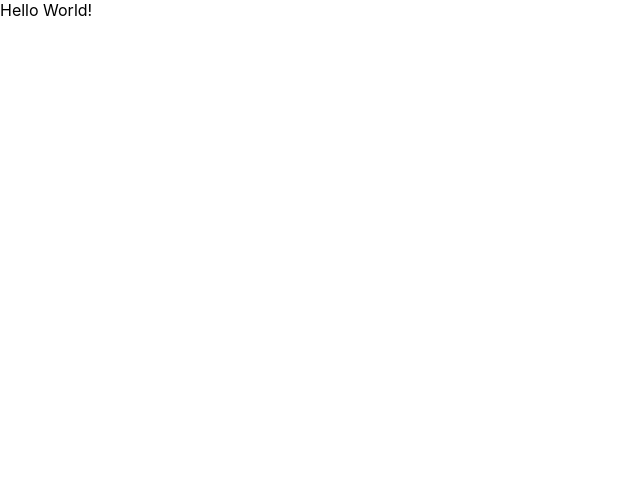
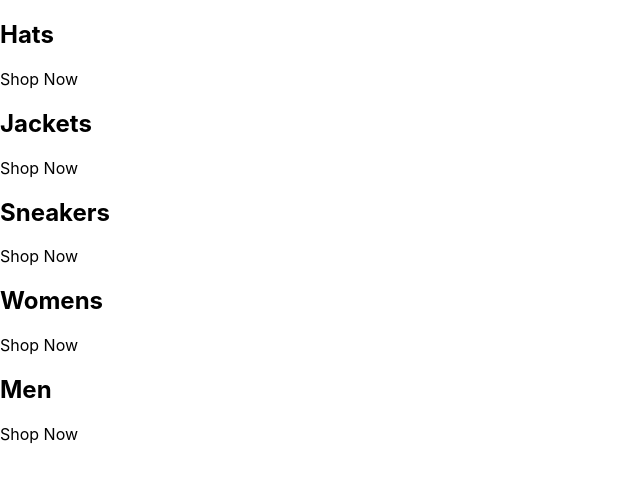
Before and after one commit to tacotruffles/react-ecommerce-store, a React (Create React App) app: page / in a window 1280 px wide. Shown: the top 482 px of the page, without its empty margins (0-640 px from the left). Built offline with nearby package versions, Linux system fonts and the light colour scheme.

Commit message:
Home page CSS scaffolding

```diff
--- a/src/App.js
+++ b/src/App.js
@@ -1,7 +1,39 @@
 const App = () => {
+
+  const categories = [
+    {
+      id: 1,
+      title: 'Hats',
+    },
+    {
+      id: 2,
+      title: 'Jackets',
+    },
+    {
+      id: 3,
+      title: 'Sneakers',
+    },
+    {
+      id: 4,
+      title: 'Womens',
+    },
+    {
+      id: 5,
+      title: 'Men',
+    },
+  ];
+
   return (
-    <div className="App">
-      Hello World!
+    <div className='categories-containter'>
+      {categories.map((category) => (
+          <div className='category-container' key={category.id}>
+            <div className='category-bg-img' />
+            <div className='category-body-container'>
+              <h2>{category.title}</h2>
+              <p>Shop Now</p>
+            </div>
+          </div>
+      ))}
     </div>
   );
 }
```
